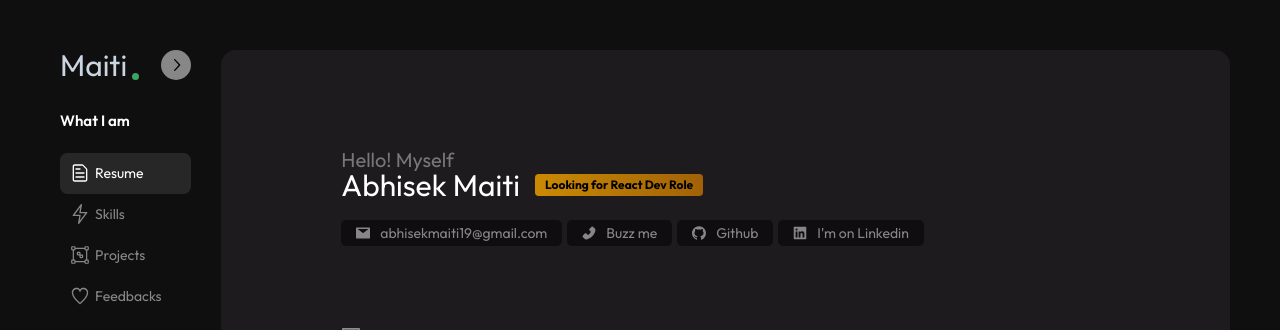
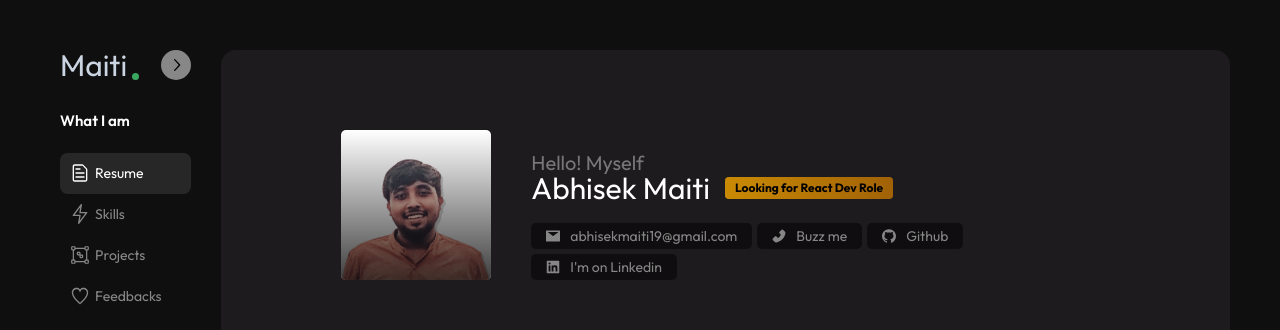
Before and after one commit to abhisekmaiti19/myself, a React (Vite) app: page / in a window 1280 px wide. Shown: the top 330 px of the page. Built offline with nearby package versions, Linux system fonts and the light colour scheme; a web font is replaced by a local one.

Commit message:
add image section

```diff
--- /dev/null
+++ b/src/components/Cards/Educard.jsx
@@ -0,0 +1,24 @@
+export default function Educard() {
+  return (
+    <div className="flex flex-col gap-[4rem] bg-brand-bg/50 border-black border-[1px] max-sm:p-[3rem] p-[4rem] rounded-lg">
+      {/* institute name and address  */}
+      <div className="flex justify-between items-center flex-wrap gap-y-[2rem] gap-x-10  leading-none">
+        <h1 className="text-[2rem] max-sm:text-[1.5rem]">
+          Future Institute of Engineering and Management
+          {/* Fullstack */}
+        </h1>
+        <h1 className="text-white/50">Kolkata, West Bengal</h1>
+      </div>
+      {/* degree - marks and duration  */}
+      <div className="flex justify-between items-center flex-wrap gap-y-[2rem] gap-x-10 leading-none text-white/50">
+        <h1 className="flex items-center gap-[2rem] flex-wrap">
+          Bachelor of Technology in Computer Science and Engineering{" "}
+          <span className="bg-black/50 px-2 py-1 rounded text-white/50">
+            GPA - 9.06
+          </span>
+        </h1>
+        <h1>Aug. 2019 – July 2023</h1>
+      </div>
+    </div>
+  );
+}
--- a/src/pages/Resume.jsx
+++ b/src/pages/Resume.jsx
@@ -14,7 +14,9 @@ import ltim from "../assets/ltim.svg";
 import prj from "../assets/prj1.png";
 import prj2 from "../assets/prj2.png";
 import prj3 from "../assets/prj3.png";
+import me from "../assets/me.png";
 import Projectcard from "../components/Cards/Projectcard";
+import Educard from "../components/Cards/Educard";
 export default function Resume() {
   let mydetails = [
     {
@@ -99,7 +101,15 @@ export default function Resume() {
           {/* main contain area where w-fit means maximum width all content take is equall to the highest width that my content have  */}
           <div className="max-xxl:w-full xxl:w-[99.2rem] flex flex-col gap-[8rem] items-center">
             {/* Resume title part Name and details of contatct */}
-            <div className="w-full flex flex-col items-start mt-8  gap-8">
+            <div className="w-full flex sm:items-end sm:flex-row max-sm:flex-col max-sm:items-start justify-between gap-[4rem]">
+              {/* your image  */}
+              <div className="min-w-[15rem] h-[15rem] bg-white/10 rounded-lg overflow-hidden flex justify-center items-center relative">
+                <div className="w-full h-full absolute top-0 right-0">
+                  <div className="w-full h-full bottom-0 absolute bg-gradient-to-t from-brand-bg/80 to-transparent"></div>
+                </div>
+                <img src={me} className="w-full h-full" alt="" />
+              </div>
+              <div className="w-full flex flex-col items-start justify-end mt-8  gap-8">
                 {/* name and looking for work */}
                 <div className="text-[3rem] text-white flex flex-col leading-none">
                   <span className="text-[2rem] opacity-40">Hello! Myself</span>
@@ -124,6 +134,7 @@ export default function Resume() {
                       />
                     );
                   })}
+                </div>
               </div>
             </div>
 
@@ -222,27 +233,8 @@ export default function Resume() {
               </div>
               {/* {ALL DEATAILS - Institute - marks - address and images} */}
               <div className="w-full flex flex-col gap-8 text-[1.4rem] max-sm:text-[1.2rem] text-white mt-4">
-                {/* Deatails without images  */}
-                <div className="flex flex-col gap-[4rem] bg-brand-bg/50 border-black border-[1px] max-sm:p-[3rem] p-[4rem] rounded-lg">
-                  {/* institute name and address  */}
-                  <div className="flex justify-between items-center flex-wrap gap-y-[2rem] gap-x-10  leading-none">
-                    <h1 className="text-[2rem] max-sm:text-[1.5rem]">
-                      Future Institute of Engineering and Management
-                      {/* Fullstack */}
-                    </h1>
-                    <h1 className="text-white/50">Kolkata, West Bengal</h1>
-                  </div>
-                  {/* degree - marks and duration  */}
-                  <div className="flex justify-between items-center flex-wrap gap-y-[2rem] gap-x-10 leading-none text-white/50">
-                    <h1 className="flex items-center gap-[2rem] flex-wrap">
-                      Bachelor of Technology in Computer Science and Engineering{" "}
-                      <span className="bg-black/50 px-2 py-1 rounded text-white/50">
-                        GPA - 9.06
-                      </span>
-                    </h1>
-                    <h1>Aug. 2019 – July 2023</h1>
-                  </div>
-                </div>
+                {/* Education details  */}
+                <Educard />
                 {/* image showcase slider  */}
                 <Imageslide />
               </div>
```
Also changed, not shown: src/assets/me.png (added). Lines whose indentation alone changed are shown as unchanged.
